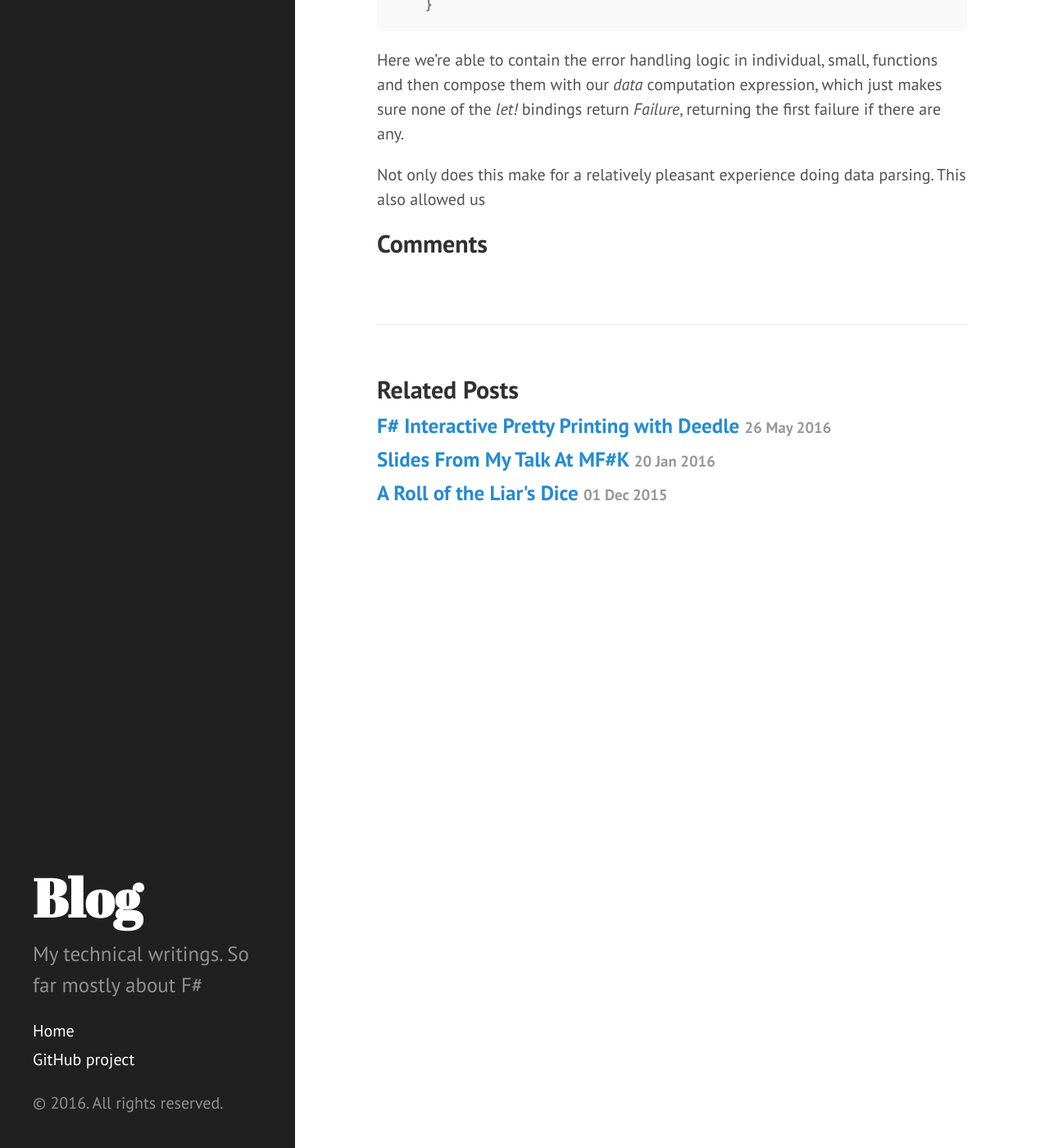
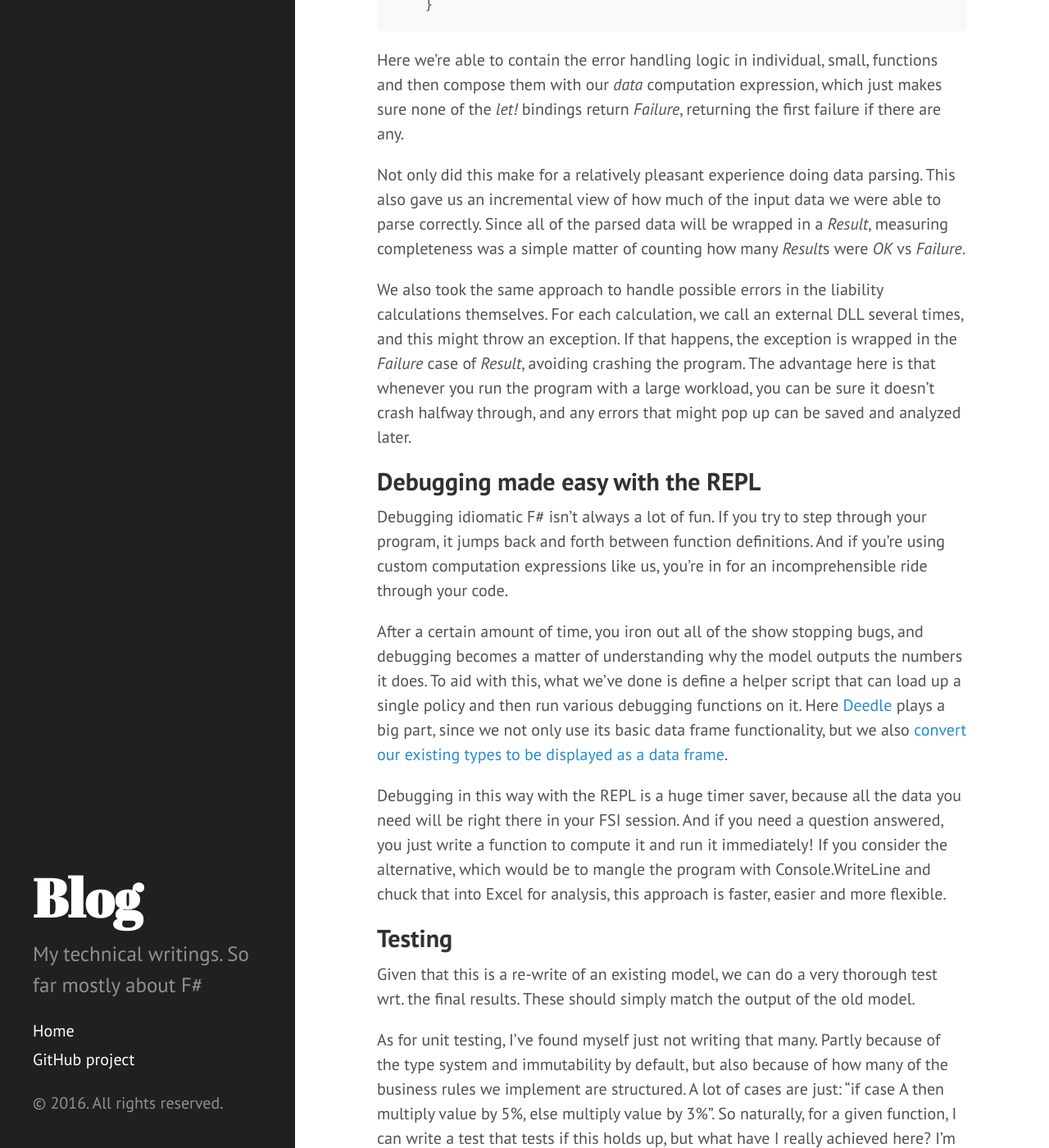
Before and after one commit to KristianSchmidt/KristianSchmidt.github.io, a Jekyll site: the page built from _posts/2016-12-02-test.md, in a window 1280 px wide and 1400 px high, scrolled down 1995 px. Shown: the whole window at 82% size. Built offline with Jekyll 4.4.1, drawn with Linux system fonts in a browser that asks for light colours; comment, search, counter and statistics services are not loaded; some of the changed text lies outside the part shown.

Commit message:
Added more stuff to post

````diff
--- a/_posts/2016-12-02-test.md
+++ b/_posts/2016-12-02-test.md
@@ -28,7 +28,7 @@ People often shun the big rewrite, but in our case, we were at a place where no
 
 To compute anything we need to get some data into an appropriate model. Here we make extensive use of [Railway-oriented-programming](http://fsharpforfunandprofit.com/rop/), which enables us to streamline the error prone process of parsing data.
 
-Let's look at a little, example.
+Let's look at a little example.
 
 ```fsharp
 type DataRecord = { PropX : X; PropY : Y }
@@ -55,7 +55,29 @@ let example xStr yStr =
 
 Here we're able to contain the error handling logic in individual, small, functions and then compose them with our *data* computation expression, which just makes sure none of the *let!* bindings return *Failure*, returning the first failure if there are any.
 
-Not only does this make for a relatively pleasant experience doing data parsing. This also allowed us
+Not only did this make for a relatively pleasant experience doing data parsing. This also gave us an incremental view of how much of the input data we were able to parse correctly. Since all of the parsed data will be wrapped in a *Result*, measuring completeness was a simple matter of counting how many *Result*s were *OK* vs *Failure*.
+
+We also took the same approach to handle possible errors in the liability calculations themselves. For each calculation, we call an external DLL several times, and this might throw an exception. If that happens, the exception is wrapped in the *Failure* case of *Result*, avoiding crashing the program. The advantage here is that whenever you run the program with a large workload, you can be sure it doesn't crash halfway through, and any errors that might pop up can be saved and analyzed later.
+
+## Debugging made easy with the REPL
+
+Debugging idiomatic F# isn't always a lot of fun. If you try to step through your program, it jumps back and forth between function definitions. And if you're using custom computation expressions like us, you're in for an incomprehensible ride through your code.
+
+After a certain amount of time, you iron out all of the show stopping bugs, and debugging becomes a matter of understanding why the model outputs the numbers it does. To aid with this, what we've done is define a helper script that can load up a single policy and then run various debugging functions on it. Here [Deedle](http://bluemountaincapital.github.io/Deedle/) plays a big part, since we not only use its basic data frame functionality, but we also [convert our existing types to be displayed as a data frame](http://www.kreutz.us/2016/05/26/f-interactive-pretty-printing-with-deedle/).
+
+Debugging in this way with the REPL is a huge timer saver, because all the data you need will be right there in your FSI session. And if you need a question answered, you just write a function to compute it and run it immediately! If you consider the alternative, which would be to mangle the program with Console.WriteLine and chuck that into Excel for analysis, this approach is faster, easier and more flexible.
+
+## Testing
+
+Given that this is a re-write of an existing model, we can do a very thorough test wrt. the final results. These should simply match the output of the old model.
+
+As for unit testing, I've found myself just not writing that many. Partly because of the type system and immutability by default, but also because of how many of the business rules we implement are structured. A lot of cases are just: "if case A then multiply value by 5%, else multiply value by 3%". So naturally, for a given function, I can write a test that tests if this holds up, but what have I really achieved here? I'm just implementing the same logic twice. If do things correctly, the test merely serves as a lock on existing results, and any legal change in the implementation will have me changing the test too. If I've misunderstood the rule, the test won't help me catch the error because I'm also implementing the wrong test.
+
+It's not like a sorting algorithm, where the test for correctness is vastly different from the algorithm, and there are many legal implementations which will pass tests.
+
+Comments are greatly appreciated here, as it's a question I've been struggling with. Right now we rely mostly on a full model test, which can't be run on our workstations, and therefore don't get run as often as the unit tests.
+
+
 
 <!--
 Description of AAA
````
